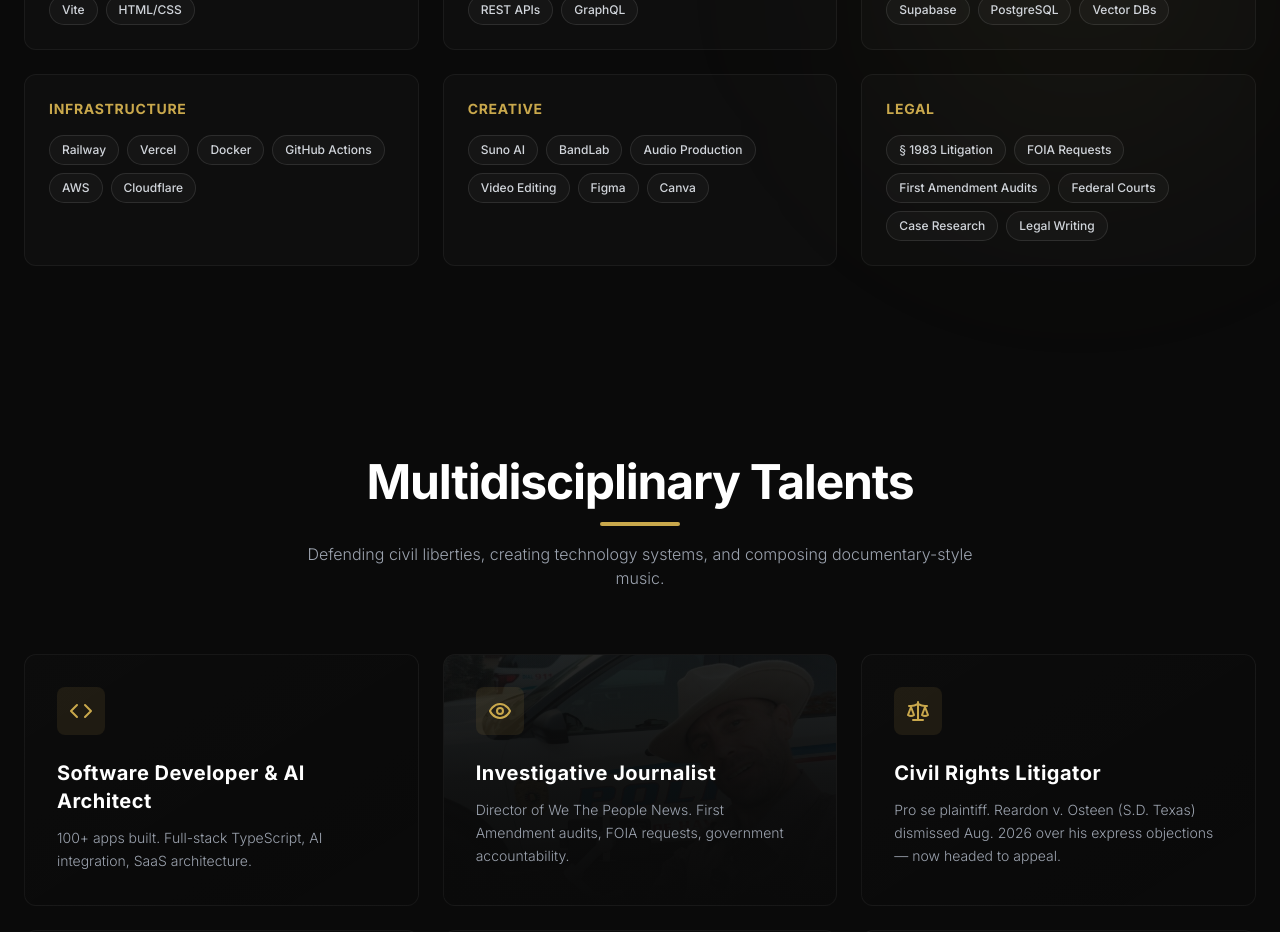
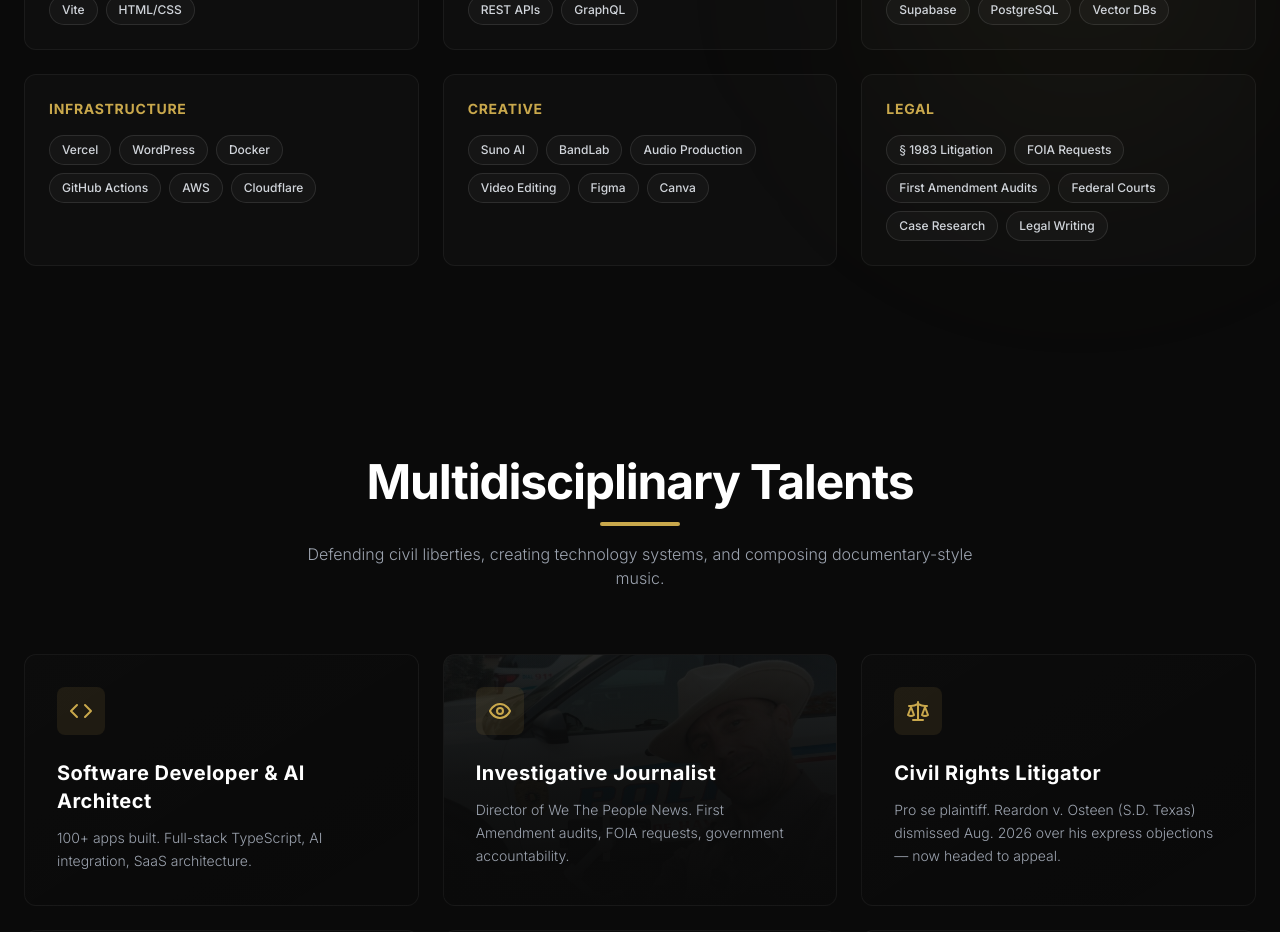
Before and after one commit to patriotnewsactivism/donmatthews-live, a Next.js app: page / in a window 1280 px wide. Shown: the part 5420-6352 px from the top of the page. Built offline with nearby package versions, Linux system fonts and the light colour scheme; no server answers.

Commit message:
Remove Railway from public technology stack

```diff
--- a/src/components/TechStack.tsx
+++ b/src/components/TechStack.tsx
@@ -19,7 +19,7 @@ const categories = [
   },
   {
     title: "Infrastructure",
-    items: ["Railway", "Vercel", "Docker", "GitHub Actions", "AWS", "Cloudflare"],
+    items: ["Vercel", "WordPress", "Docker", "GitHub Actions", "AWS", "Cloudflare"],
   },
   {
     title: "Creative",
```
